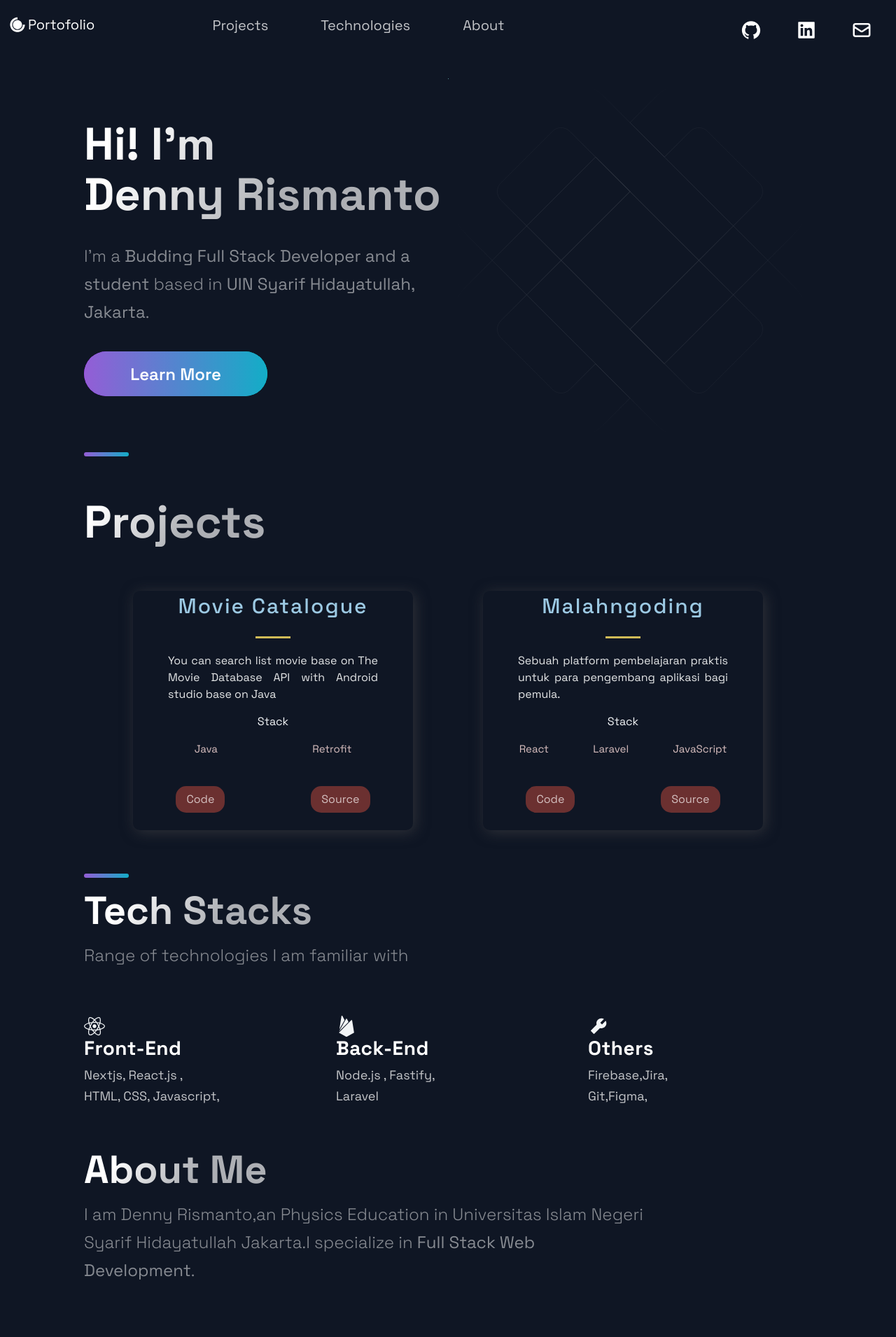
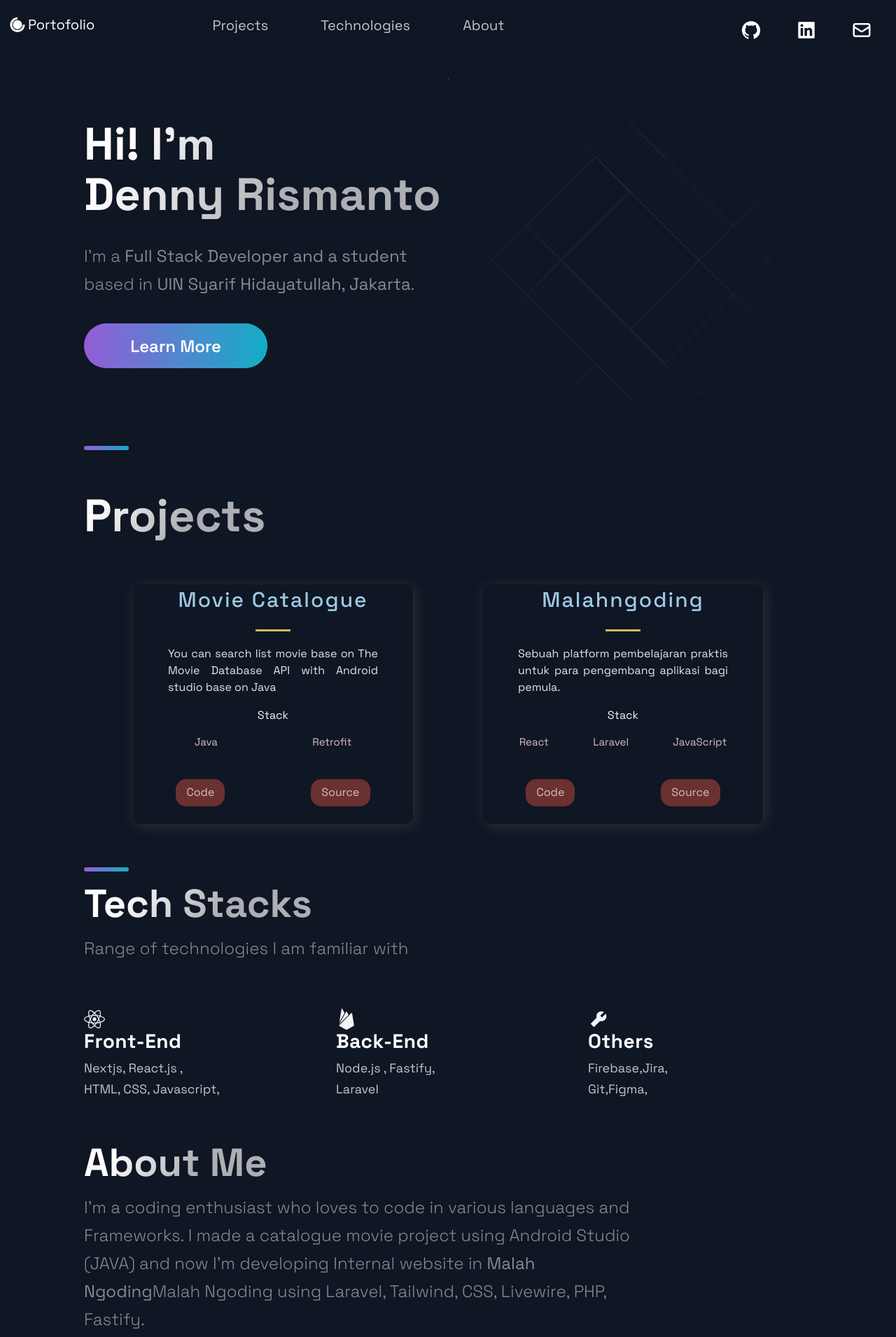
Before and after one commit to dennyrismanto/Portofolio, a Next.js app: page / in a window 1280 px wide. Shown: the top 1910 px of the page at 70% size. Built offline with nearby package versions, Linux system fonts and the light colour scheme.

Commit message:
update about

```diff
--- a/src/components/Hero/Hero.js
+++ b/src/components/Hero/Hero.js
@@ -16,7 +16,7 @@ const Hero = (props) => (
         Denny Rismanto
       </SectionTitle>
       <SectionText>
-        I'm a <b> Budding Full Stack Developer and a student</b> based in{" "}
+        I'm a <b> Full Stack Developer and a student</b> based in{" "}
         <b>UIN Syarif Hidayatullah, Jakarta</b>.
       </SectionText>
       <Button
--- a/src/components/TimeLine/TimeLine.js
+++ b/src/components/TimeLine/TimeLine.js
@@ -67,9 +67,10 @@ const Timeline = () => {
     <Section id="about">
       <SectionTitle>About Me</SectionTitle>
       <SectionText>
-        I am Denny Rismanto,an Physics Education in Universitas Islam Negeri
-        Syarif Hidayatullah Jakarta.I specialize in{" "}
-        <b>Full Stack Web Development</b>.
+        I'm a coding enthusiast who loves to code in various languages and
+        Frameworks. I made a catalogue movie project using Android Studio (JAVA)
+        and now I'm developing Internal website in <b>Malah Ngoding</b>Malah
+        Ngoding using Laravel, Tailwind, CSS, Livewire, PHP, Fastify.
         <br />
         <br />
       </SectionText>
```
